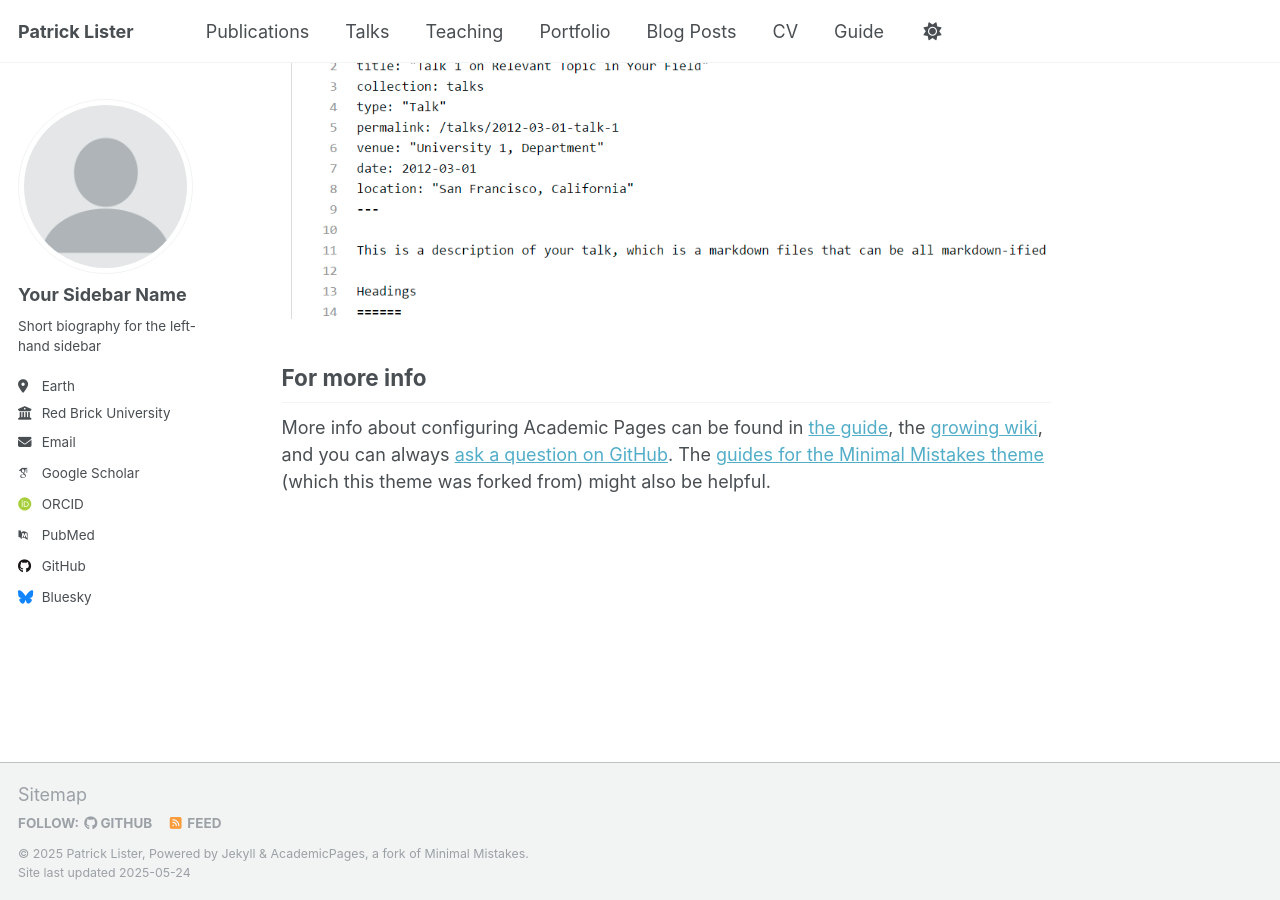
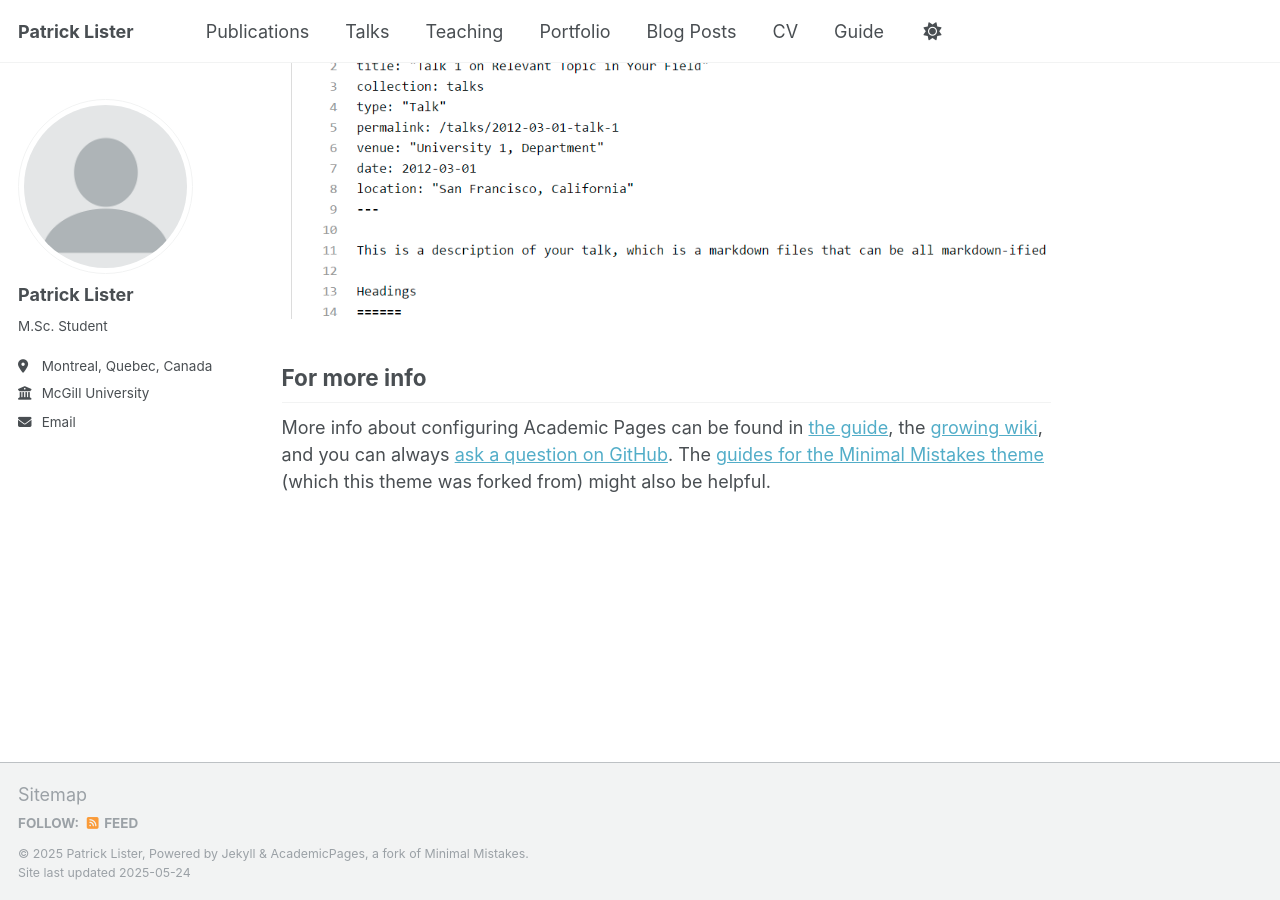
Before and after one commit to patricklister/patricklister.github.io, a Jekyll site: the page built from _pages/about.md, in a window 1280 px wide and 900 px high, scrolled down 2636 px. Built offline with Jekyll 4.4.1, drawn with Linux system fonts in a browser that asks for light colours; some web fonts are replaced.

Commit message:
Config changes

```diff
--- a/_config.yml
+++ b/_config.yml
@@ -23,22 +23,22 @@ repository               : ""
 author:
   # Biographic information
   avatar           : "profile.png"
-  name             : "Your Sidebar Name"
+  name             : "Patrick Lister"
   pronouns         : # example: "she/her"
-  bio              : "Short biography for the left-hand sidebar"
-  location         : "Earth"
-  employer         : "Red Brick University"
+  bio              : "M.Sc. Student"
+  location         : "Montreal, Quebec, Canada"
+  employer         : "McGill University"
   uri              : # URL
-  email            : "none@example.org"
+  email            : "patrick.lister@mail.mcgill.ca"
 
   # Academic websites
   academia         : # URL
   arxiv            : # URL - Update with the correct link to your profile
-  googlescholar    : "https://scholar.google.com/citations?user=PS_CX0AAAAAJ"
+  googlescholar    : #"https://scholar.google.com/citations?user=PS_CX0AAAAAJ"
   impactstory      : # URL
-  orcid            : "http://orcid.org/yourorcidurl"
+  orcid            : #"http://orcid.org/yourorcidurl"
   semantic         : # URL
-  pubmed           : "https://www.ncbi.nlm.nih.gov/pubmed/?term=john+snow"
+  pubmed           : #"https://www.ncbi.nlm.nih.gov/pubmed/?term=john+snow"
   researchgate     : # URL
   scopus           : # URL
 
@@ -46,12 +46,12 @@ author:
   bitbucket        : # Username - Update with your username on the site
   codepen          : # Username
   dribbble         : # Username
-  github           : "academicpages"
+  github           : #"academicpages"
   kaggle           : # Username
   stackoverflow    : # User number or user number and name (i.e., use "1" or "1/jeff-atwood")
 
   # Social media
-  bluesky          : "bsky.app" # Replace this with you Bluesky username
+  bluesky          : # "bsky.app" # Replace this with you Bluesky username
   facebook         : # Username
   flickr           : # Username
   foursquare       : # Username
```
